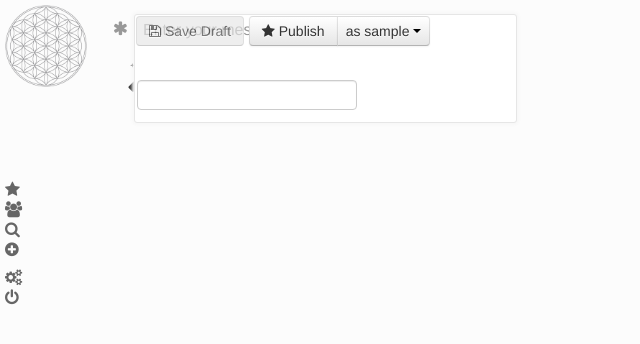
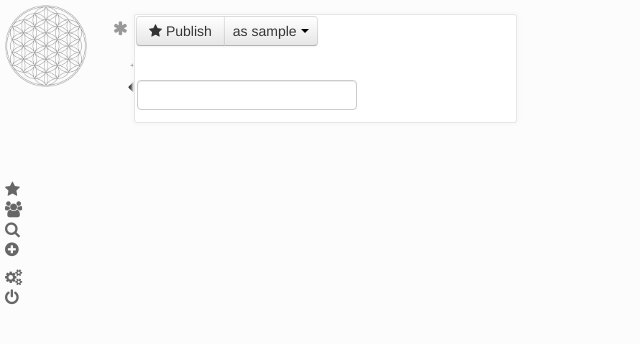
Before and after one commit to cafca/souma, a Python web app: template templates/create_star.html in a window 1280 px wide. Shown: the top 344 px of the page, without its empty margins (0-640 px from the left). Run offline with Jinja, Linux system fonts and the light colour scheme; the template is opened without the code that fills it: most values are stand-ins (such as "Sample title", 1, 10 or a date in 2020); form fields are guessed from the names that the template uses; style sheets or scripts are compiled from the project's sources.

Commit message:
Remove draft button from create_star

```diff
--- a/templates/macros/create_star.html
+++ b/templates/macros/create_star.html
@@ -26,8 +26,6 @@
     <!-- Controls -->
     <section class="{{ page.create_star_form[1].css_class }}">
         <span class="pull-right">
-            <button type="submit" class="btn" disabled="disabled"><i
-                    class="fa fa-save"></i> Save Draft</button>
             <div class="btn-group">
                 <button type="submit" class="btn btn-default">
                     <i class="fa fa-star"></i>
```
